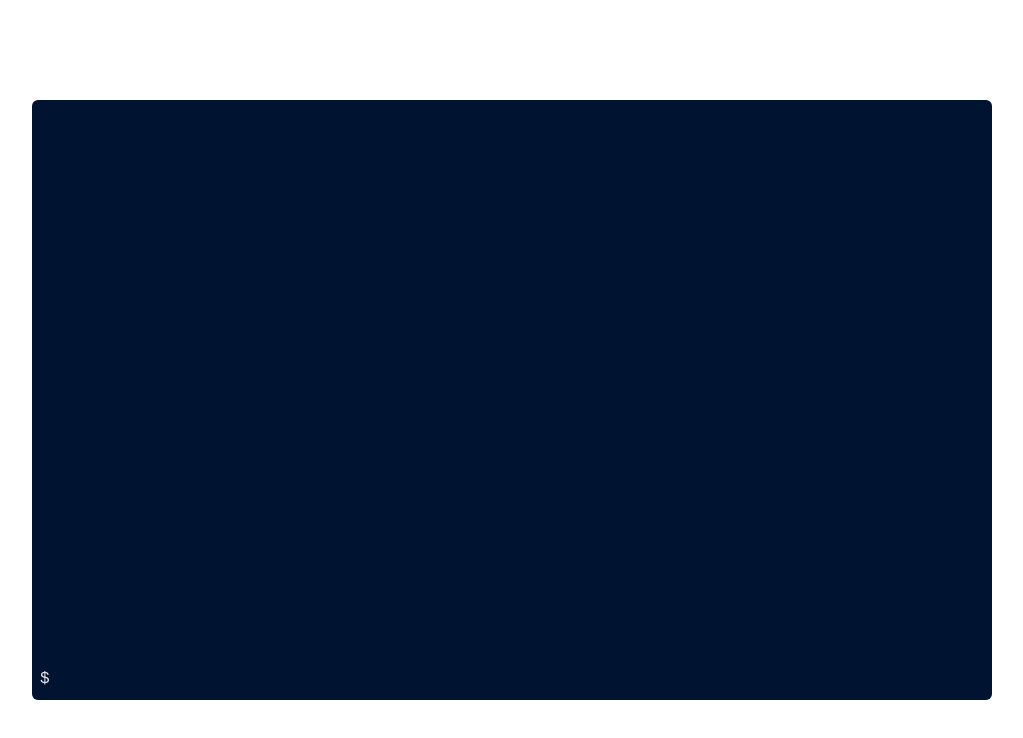
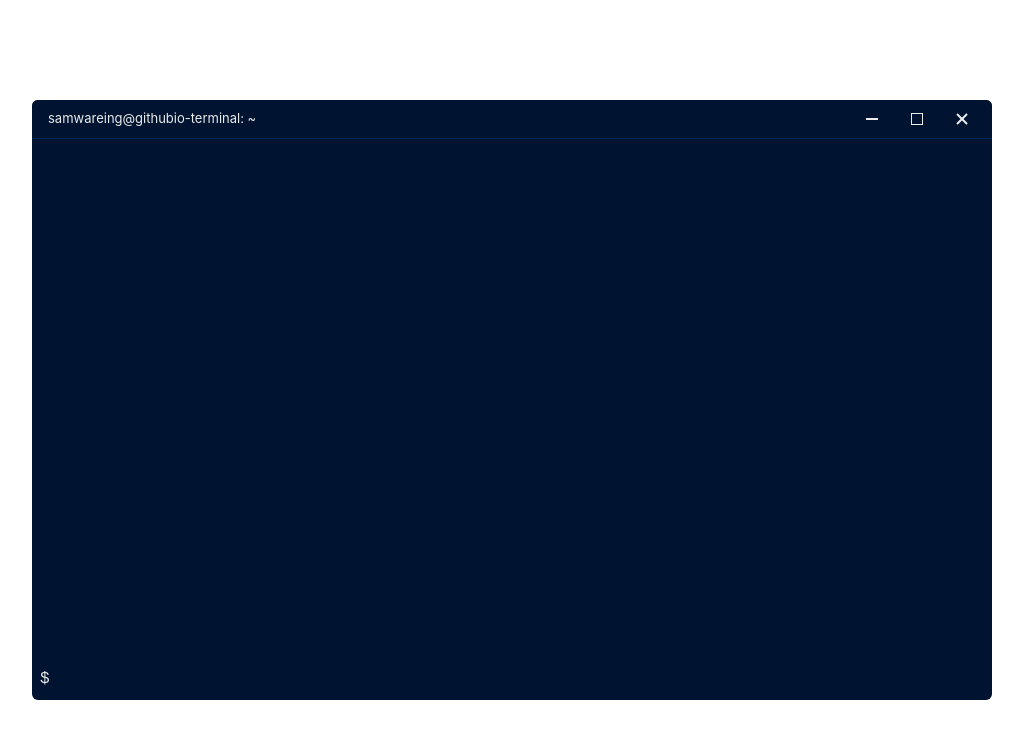
Before and after one commit to samwareing/samwareing.github.io, a React (Create React App) app: page / in a window 1280 px wide. Shown: the top 738 px of the page, without its empty margins (128-1151 px from the left). Built offline with nearby package versions, Linux system fonts and the light colour scheme.

Commit message:
Add menubar factory and detect os to switch between windows and macos style

```diff
--- /dev/null
+++ b/src/components/menuBars/macOsMenuBar.jsx
@@ -0,0 +1,35 @@
+import React from "react";
+
+const MacOsMenuBar = () => {
+  return (
+    <div className="macos-menu-bar d-flex align-items-center justify-content-between px-2 py-1 mb-2">
+      <div className="d-flex align-items-center gap-2">
+        <div className="macos-button macos-button-close" title="Close">
+          <svg className="macos-button-icon" width="6" height="6" viewBox="0 0 6 6">
+            <line x1="1" y1="1" x2="5" y2="5" stroke="#4d0000" strokeWidth="1" strokeLinecap="round" />
+            <line x1="5" y1="1" x2="1" y2="5" stroke="#4d0000" strokeWidth="1" strokeLinecap="round" />
+          </svg>
+        </div>
+        <div className="macos-button macos-button-minimize" title="Minimize">
+          <svg className="macos-button-icon" width="6" height="6" viewBox="0 0 6 6">
+            <line x1="1" y1="3" x2="5" y2="3" stroke="#975500" strokeWidth="1" strokeLinecap="round" />
+          </svg>
+        </div>
+        <div className="macos-button macos-button-maximize" title="Maximize">
+          <svg className="macos-button-icon" width="8" height="8" viewBox="0 0 8 8">
+            <line x1="1" y1="2.5" x2="4" y2="0.5" stroke="#006400" strokeWidth="0.8" strokeLinecap="round" />
+            <line x1="4" y1="0.5" x2="7" y2="2.5" stroke="#006400" strokeWidth="0.8" strokeLinecap="round" />
+            <line x1="1" y1="5.5" x2="4" y2="7.5" stroke="#006400" strokeWidth="0.8" strokeLinecap="round" />
+            <line x1="4" y1="7.5" x2="7" y2="5.5" stroke="#006400" strokeWidth="0.8" strokeLinecap="round" />
+          </svg>
+        </div>
+      </div>
+      <div className="macos-title text-center flex-grow-1">
+        samwareing@githubio-terminal: ~
+      </div>
+      <div style={{ width: "54px" }}></div> {}
+    </div>
+  );
+};
+
+export default MacOsMenuBar;
--- /dev/null
+++ b/src/components/menuBars/menuBarFactory.jsx
@@ -0,0 +1,23 @@
+import MacOsMenuBar from "./macOsMenuBar";
+import WindowsMenuBar from "./windowsMenuBar";
+
+export const MenuBarType = {
+  MACOS: "macos",
+  WINDOWS: "windows",
+};
+
+/**
+ * Factory function to get the appropriate menu bar component based on type
+ * @param {string} type - The type of menu bar (use MenuBarType enum)
+ * @returns {React.Component} The menu bar component
+ */
+export const getMenuBarComponent = (type) => {
+  switch (type) {
+    case MenuBarType.MACOS:
+      return MacOsMenuBar;
+    case MenuBarType.WINDOWS:
+      return WindowsMenuBar;
+    default:
+      return MacOsMenuBar; // Default to macOS
+  }
+};
--- /dev/null
+++ b/src/components/menuBars/windowsMenuBar.jsx
@@ -0,0 +1,31 @@
+import React from "react";
+
+const WindowsMenuBar = () => {
+  return (
+    <div className="windows-menu-bar d-flex align-items-center justify-content-between px-2 py-1 mb-2">
+      <div className="windows-title flex-grow-1">
+        samwareing@githubio-terminal: ~
+      </div>
+      <div className="d-flex align-items-center">
+        <div className="windows-button windows-button-minimize" title="Minimize">
+          <svg width="12" height="12" viewBox="0 0 12 12">
+            <rect x="0" y="5" width="12" height="2" fill="currentColor" />
+          </svg>
+        </div>
+        <div className="windows-button windows-button-maximize" title="Maximize">
+          <svg width="12" height="12" viewBox="0 0 12 12">
+            <rect x="0" y="0" width="12" height="12" fill="none" stroke="currentColor" strokeWidth="2" />
+          </svg>
+        </div>
+        <div className="windows-button windows-button-close" title="Close">
+          <svg width="12" height="12" viewBox="0 0 12 12">
+            <line x1="1" y1="1" x2="11" y2="11" stroke="currentColor" strokeWidth="2" />
+            <line x1="11" y1="1" x2="1" y2="11" stroke="currentColor" strokeWidth="2" />
+          </svg>
+        </div>
+      </div>
+    </div>
+  );
+};
+
+export default WindowsMenuBar;
--- a/src/components/terminalBox.jsx
+++ b/src/components/terminalBox.jsx
@@ -3,6 +3,8 @@ import React, { useState, useRef, Fragment, useEffect } from "react";
 import TerminalMenuBar from "./terminalMenuBar";
 import TerminalText from "./terminalText";
 import TerminalInput from "./terminalInput";
+import { MenuBarType } from "./menuBars/menuBarFactory";
+import { getMenuBarTypeFromOS } from "../utils/detectOS";
 
 import { commands } from "./commands";
 
@@ -12,6 +14,7 @@ function TerminalBox() {
   const focusRef = useRef(null);
   const [lines, setLinesArray] = useState([]);
   const [inputValue, setInputValue] = useState("");
+  const [menuBarType] = useState(() => getMenuBarTypeFromOS());
 
   useEffect(() => {
     if (focusRef.current) {
@@ -89,15 +92,16 @@ function TerminalBox() {
 
   return (
     <Fragment>
+      <div className="d-flex flex-column bg-dark rounded overflow-hidden terminal-box">
+        <TerminalMenuBar menuBarType={menuBarType} />
         <div
-        className="d-flex bg-dark rounded overflow-auto terminal-box"
+          className="d-flex flex-grow-1 overflow-auto"
           onClick={handleClick}
           style={{
             flexDirection: "column-reverse",
           }}
         >
           <div className="m-2">
-          <TerminalMenuBar/>
             <TerminalText lines={lines} />
             <TerminalInput
               focusRef={focusRef}
@@ -107,6 +111,7 @@ function TerminalBox() {
             />
           </div>
         </div>
+      </div>
     </Fragment>
   );
 }
--- a/src/components/terminalMenuBar.jsx
+++ b/src/components/terminalMenuBar.jsx
@@ -1,7 +1,10 @@
-import React, { Fragment } from "react";
+import React from "react";
+import { getMenuBarComponent, MenuBarType } from "./menuBars/menuBarFactory";
 
-const TerminalMenuBar = () => {
-  return <Fragment></Fragment>;
+
+const TerminalMenuBar = ({ menuBarType = MenuBarType.MACOS }) => {
+  const MenuBarComponent = getMenuBarComponent(menuBarType);
+  return <MenuBarComponent />;
 };
 
 export default TerminalMenuBar;
--- a/src/index.css
+++ b/src/index.css
@@ -157,3 +157,95 @@ code {
   font-family: source-code-pro, Menlo, Monaco, Consolas, 'Courier New',
     monospace;
 }
+
+/* macOS Menu Bar Styles */
+.macos-menu-bar {
+  background: linear-gradient(180deg, #001a3d 0%, #001431 100%);
+  border-radius: 6px 6px 0 0;
+  border-bottom: 1px solid #002a5a;
+  user-select: none;
+  -webkit-user-select: none;
+  flex-shrink: 0;
+}
+
+.macos-button {
+  width: 12px;
+  height: 12px;
+  border-radius: 50%;
+  cursor: pointer;
+  transition: filter 0.2s;
+  display: flex;
+  align-items: center;
+  justify-content: center;
+  position: relative;
+}
+
+.macos-button-icon {
+  opacity: 0;
+  transition: opacity 0.2s;
+}
+
+.macos-button:hover .macos-button-icon {
+  opacity: 1;
+}
+
+.macos-button:hover {
+  filter: brightness(1.1);
+}
+
+.macos-button-close {
+  background-color: #ff5f57;
+  border: 0.5px solid #e0443e;
+}
+
+.macos-button-minimize {
+  background-color: #ffbd2e;
+  border: 0.5px solid #dea123;
+}
+
+.macos-button-maximize {
+  background-color: #28c840;
+  border: 0.5px solid #1aab29;
+}
+
+.macos-title {
+  font-size: 13px;
+  color: #ebebeb;
+  font-weight: 400;
+  text-align: center;
+  pointer-events: none;
+  opacity: 0.8;
+}
+
+/* Windows Menu Bar Styles */
+.windows-menu-bar {
+  background-color: #001431;
+  border-bottom: 1px solid #002a5a;
+  user-select: none;
+  -webkit-user-select: none;
+}
+
+.windows-title {
+  font-size: 13px;
+  color: #ebebeb;
+  padding-left: 8px;
+}
+
+.windows-button {
+  width: 45px;
+  height: 30px;
+  display: flex;
+  align-items: center;
+  justify-content: center;
+  color: #ebebeb;
+  cursor: pointer;
+  transition: background-color 0.2s;
+}
+
+.windows-button:hover {
+  background-color: #002a5a;
+}
+
+.windows-button-close:hover {
+  background-color: #e81123;
+}
--- /dev/null
+++ b/src/utils/detectOS.js
@@ -0,0 +1,51 @@
+/**
+ * Detects the user's operating system/device
+ * @returns {string} 'macos', 'ios', 'windows', 'linux', or 'android'
+ */
+export const detectOS = () => {
+  const userAgent = window.navigator.userAgent;
+
+  // Check for iOS (iPhone, iPad, iPod)
+  // iPad detection includes checking for maxTouchPoints for iPadOS 13+
+  if (/iPhone|iPod/.test(userAgent) ||
+      (/iPad/.test(userAgent) || (navigator.maxTouchPoints && navigator.maxTouchPoints > 1 && /Mac/.test(userAgent)))) {
+    return 'ios';
+  }
+
+  // Check for macOS (must come after iOS check)
+  if (/Mac/.test(userAgent) && !(/iPhone|iPod|iPad/.test(userAgent))) {
+    return 'macos';
+  }
+
+  // Check for Android
+  if (/Android/.test(userAgent)) {
+    return 'android';
+  }
+
+  // Check for Windows
+  if (/Win/.test(userAgent)) {
+    return 'windows';
+  }
+
+  // Check for Linux
+  if (/Linux/.test(userAgent)) {
+    return 'linux';
+  }
+
+  // Default to windows
+  return 'windows';
+};
+
+/**
+ * Gets the appropriate menu bar type based on detected OS
+ * @returns {string} 'macos' or 'windows'
+ */
+export const getMenuBarTypeFromOS = () => {
+  const os = detectOS();
+
+  if (os === 'macos' || os === 'ios') {
+    return 'macos';
+  }
+
+  return 'windows';
+};
```
Lines whose indentation alone changed are shown as unchanged.
